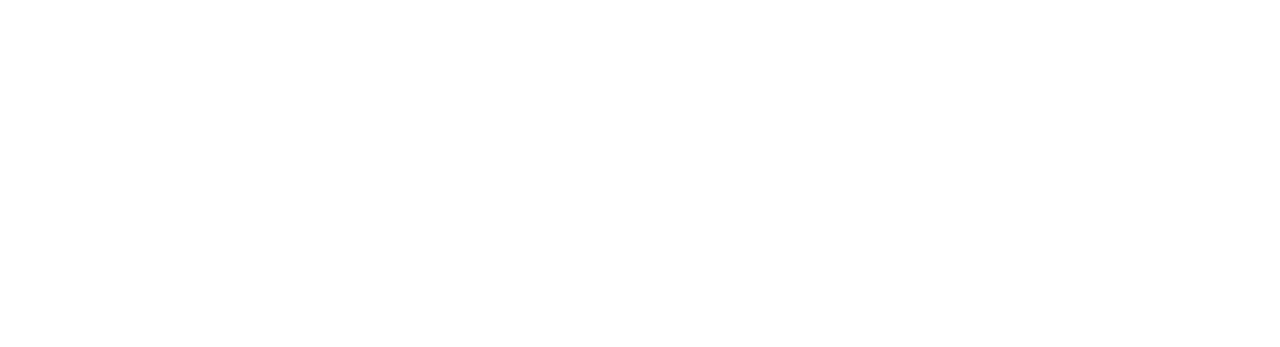
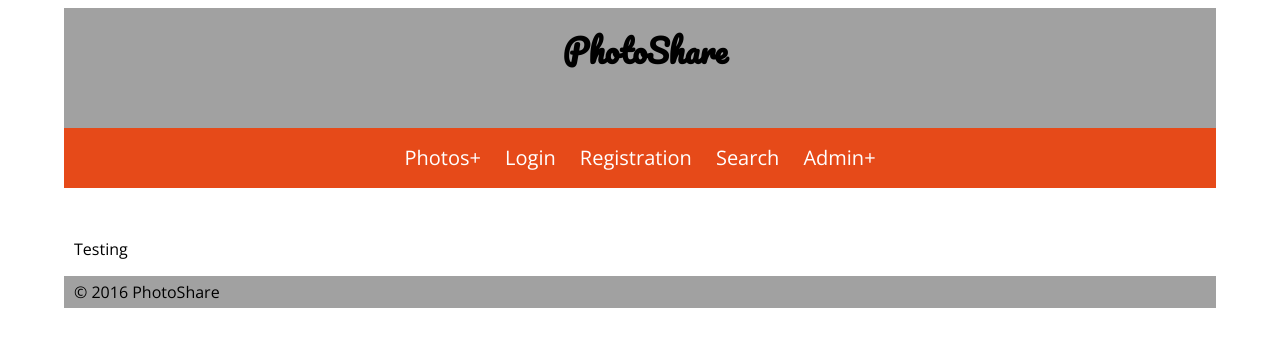
Before and after one commit to Taity-mini/photoShare, a PHP site: page / in a window 1280 px wide. Before the commit the part shown is empty. Shown: the top 347 px of the page. Run offline with PHP 8.4, Linux system fonts and the light colour scheme; some libraries are stand-ins or nearby versions.

Commit message:
Basic Design Template

```diff
--- a/css/style.css
+++ b/css/style.css
@@ -0,0 +1,103 @@
+@import'https://fonts.googleapis.com/css?family=Open+Sans|Pacifico';
+body{
+    max-width:90%;
+    margin-left: auto;
+    margin-right: auto;
+}
+h1, h2, p{
+    margin-top: 0;
+}
+*{
+    font-family: 'Open Sans', cursive;
+}
+h1, h2{
+    font-family: 'Pacifico', cursive;
+}
+/* HEADER */
+header{
+    background-color: #a1a1a1;
+    padding-top: 14px;
+}
+header>h1{
+    padding-left: 10px;
+    text-align: center;
+}
+/* MAIN */
+main{
+    background-color: #cccccc;
+    min-height: 300px;
+    padding: 15px;
+}
+/* FOOTER */
+footer{
+    background-color: #a1a1a1;
+    padding: 5px 0 5px 10px;
+}
+
+/* NAVIGATION */
+nav {
+
+    margin: 50px 0;
+    background-color: #E64A19;
+}
+
+nav ul {
+    padding: 0;
+    margin: 0;
+    list-style: none;
+    position: relative;
+    text-align:center;
+}
+
+nav ul li {
+    display:inline-block;
+    background-color: #E64A19;
+
+}
+
+nav a {
+    display:block;
+    padding:0 10px;
+    color:#FFF;
+    font-size:20px;
+    line-height: 60px;
+    text-decoration:none;
+}
+
+nav a:hover {
+    background-color: #000000;
+}
+
+/* Hide Dropdowns by Default */
+nav ul ul {
+    display: none;
+    position: absolute;
+    top: 60px; /* the height of the main nav */
+    text-align:left;
+}
+
+/* Display Dropdowns on Hover */
+nav ul li:hover > ul {
+    display:inherit;
+}
+
+/* Fisrt Tier Dropdown */
+nav ul ul li {
+    width:190px;
+    float:none;
+    display:list-item;
+    position: relative;
+    margin-left:-40px;
+}
+
+/* Second, Third and more Tiers	*/
+nav ul ul ul li {
+    position: relative;
+    top:-60px;
+    left:170px;
+}
+
+
+/* Change this in order to change the Dropdown symbol */
+li > a:after { content:  '+'; }
+li > a:only-child:after { content: ''; }
--- a/index.php
+++ b/index.php
@@ -1,12 +1,10 @@
 <!doctype html>
-
 <html lang="en">
 <head>
     <meta charset="utf-8">
 
     <title>PhotoShare</title>
-    <meta name="description" content="The HTML5 Herald">
-    <meta name="author" content="SitePoint">
+    <meta name="description" content="PhotoShare">
     <!--Unsemantic framework CSS-->
     <link rel="stylesheet" href="css/unsemantic.min.css">
 
@@ -21,8 +19,36 @@
     <![endif]-->
 </head>
 <body>
+    <header>
+        <h1>PhotoShare</h1>
+        <nav>
+         <ul>
+             <li><a href "#">Photos</a>
+                 <ul>
+                     <li><a href "#">Upload</a></li>
+                     <li><a href "#">Create Album</a></li>
+                     <li><a href "#">Purchase</a></li>
+                 </ul>
+             </li>
+             <li><a href "#">Login</a></li>
+             <li><a href "#">Registration</a></li>
+             <li><a href ="#">Search</a></li>
+             <li><a href "#">Admin</a>
+                 <ul>
+                     <li><a href="#">Approve Member</a></li>
+                     <li><a href="#">Banning</a></li>
+                 </ul>
+             </li>
+         </ul>
+        </nav>
+    </header>
 
+    <div class="grid-container">
+    <p>Testing</p>
+    </div>
 
-
+    <footer>
+    <span>© <?php echo date("Y"); ?> PhotoShare</span>
+    </footer>
 </body>
 </html>
```
Also changed, not shown: .htaccess (added).
